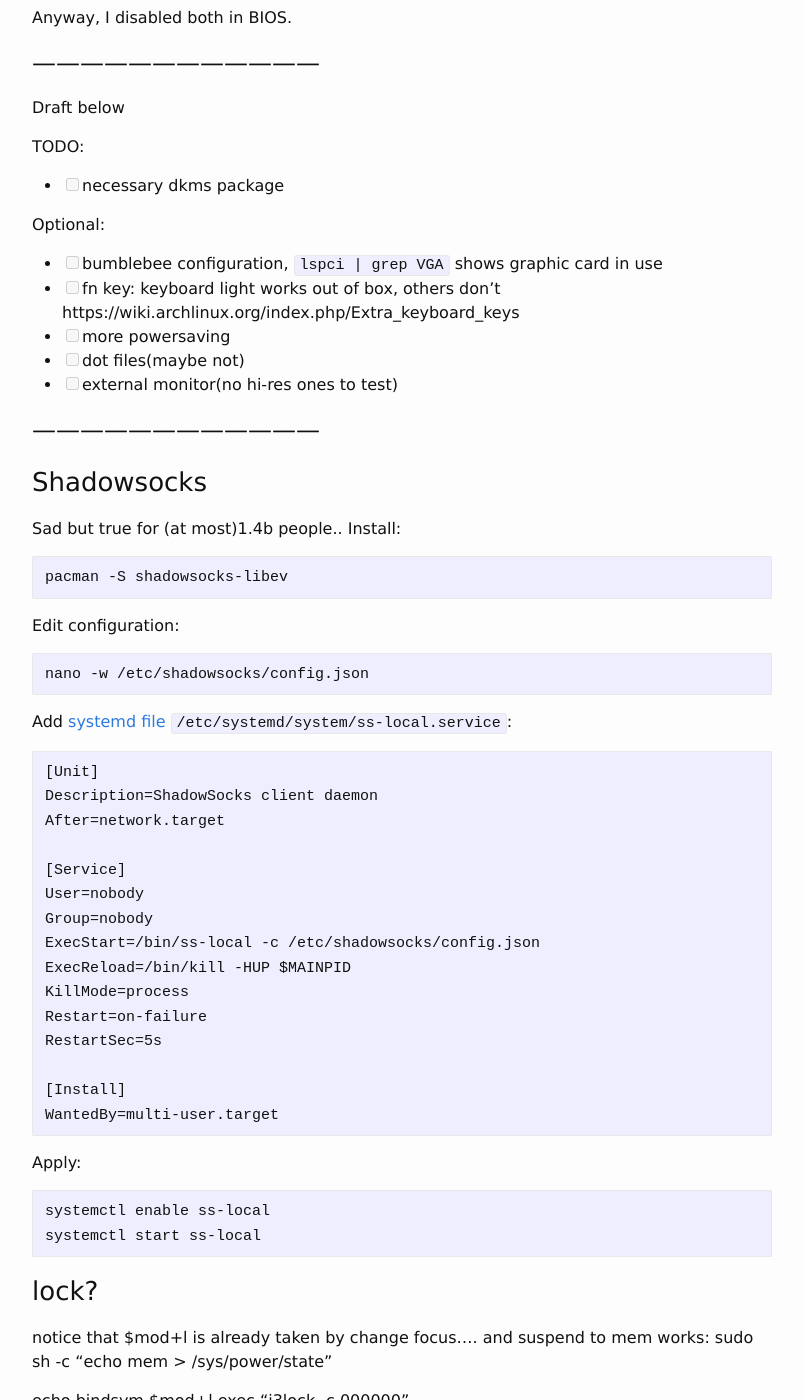
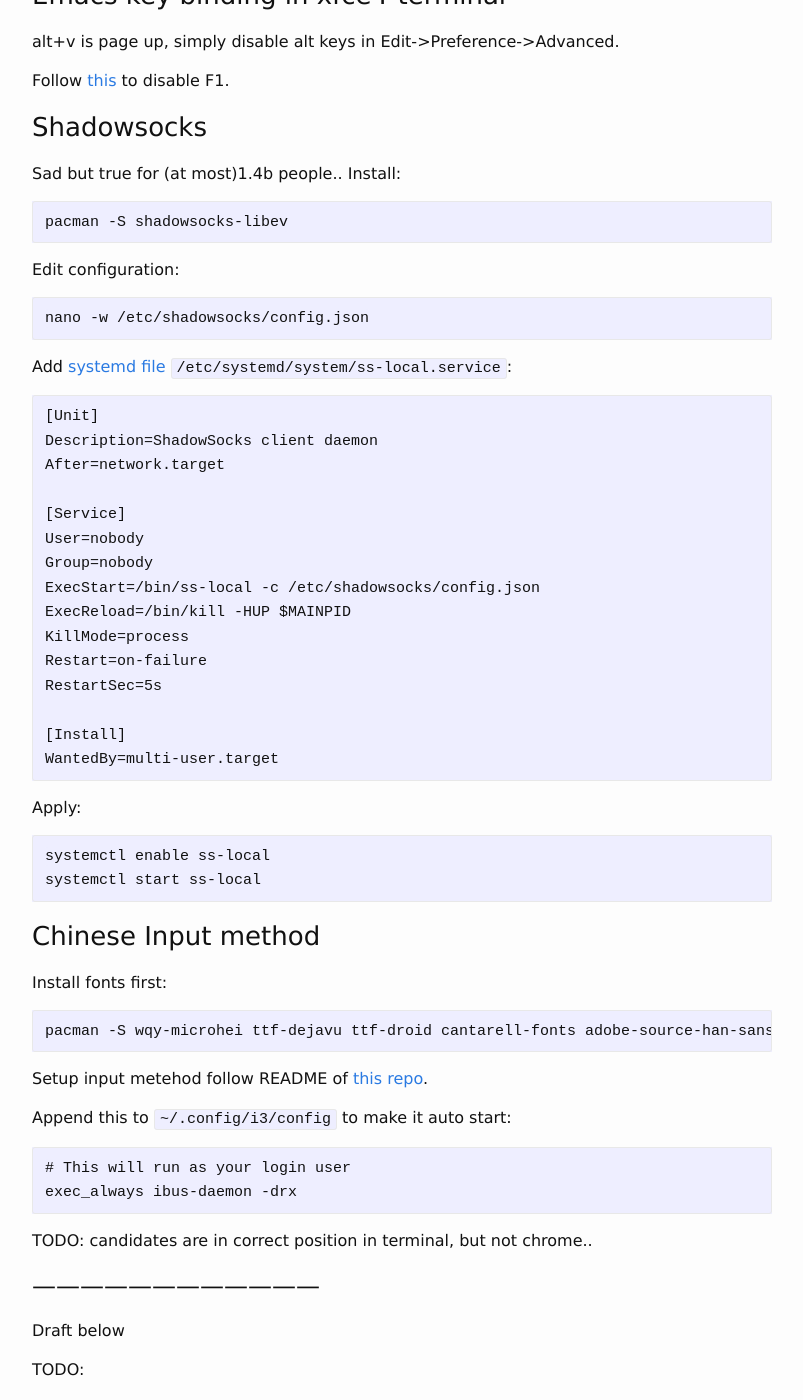
Before and after one commit to ahxxm/ahxxm.github.io, a Jekyll site: the page built from _posts/2016-04-19-arch-xps-9550.md, in a window 1280 px wide and 1400 px high, scrolled down 8653 px. Shown: the whole window, without its empty margins (238-1041 px from the left). Built offline with Jekyll 4.4.1, drawn with Linux system fonts in a browser that asks for light colours; some of the changed text lies outside the part shown.

Commit message:
optional configuration section

```diff
--- a/_posts/2016-04-19-arch-xps-9550.md
+++ b/_posts/2016-04-19-arch-xps-9550.md
@@ -357,31 +351,20 @@ Then append following to `~/.config/i3/config`:
 
 Press `PrtScr` will prompt a selection cursor.
 
-
 ### Touchscreen && Bluetooth
 
 Touchscreen do works out of box, I didn't test Bluetooth, but according to [Wiki](https://wiki.archlinux.org/index.php/Dell_XPS_15#Bluetooth) it works too.
 
 Anyway, I disabled both in BIOS.
 
-# ------------------------------------
 
-Draft below
+## Optional Configuration
 
-TODO:
+### Emacs key binding in xfce4-terminal
 
-- [ ] necessary dkms package
+alt+v is page up, simply disable alt keys in Edit->Preference->Advanced.
 
-Optional:
-
-- [ ] bumblebee configuration, `lspci | grep VGA` shows graphic card in use
-- [ ] fn key: keyboard light works out of box, others don't https://wiki.archlinux.org/index.php/Extra_keyboard_keys
-- [ ] more powersaving
-- [ ] dot files(maybe not)
-- [ ] external monitor(no hi-res ones to test)
-
-
-# ------------------------------------
+Follow [this](https://blechtog.wordpress.com/2014/10/25/xfce4-terminal-how-to-disable-f1-as-shortcut-for-the-terminals-help/) to disable F1.
 
 ### Shadowsocks
 
@@ -418,6 +401,43 @@ Apply:
     systemctl enable ss-local
     systemctl start ss-local
 
+
+### Chinese Input method
+
+Install fonts first:
+
+    pacman -S wqy-microhei ttf-dejavu ttf-droid cantarell-fonts adobe-source-han-sans-cn-fonts noto-sans ttf-arphic-ukai ttf-arphic-uming wqy-bitmapfont ttf-freefont ttf-monaco
+
+Setup input metehod follow README of [this repo](https://github.com/ahxxm/rime_config).
+
+Append this to `~/.config/i3/config` to make it auto start:
+
+    # This will run as your login user
+    exec_always ibus-daemon -drx
+
+TODO: candidates are in correct position in terminal, but not chrome..
+
+
+# ------------------------------------
+
+Draft below
+
+TODO:
+
+- [ ] necessary dkms package
+
+Optional:
+
+- [ ] bumblebee configuration, `lspci | grep VGA` shows graphic card in use
+- [ ] fn key: keyboard light works out of box, others don't https://wiki.archlinux.org/index.php/Extra_keyboard_keys
+- [ ] more powersaving
+- [ ] dot files(maybe not)
+- [ ] external monitor(no hi-res ones to test)
+
+
+# ------------------------------------
+
+
 ### lock?
 
 notice that $mod+l is already taken by change focus....
@@ -426,18 +446,6 @@ sudo sh -c "echo mem > /sys/power/state"
 
 echo bindsym $mod+l exec "i3lock -c 000000"
 
-
-# 中文
-# https://www.archlinuxcn.org/archlinux-cn-repo-and-mirror/
-pacman -S wqy-microhei ttf-dejavu ttf-droid cantarell-fonts adobe-source-han-sans-cn-fonts noto-sans ttf-arphic-ukai ttf-arphic-uming wqy-bitmapfont ttf-freefont ttf-monaco
-
-candidates are in correct position in terminal, but not chrome..
-https://github.com/ahxxm/rime_config
-
-Append this to `~/.config/i3/config` to make it auto load:
-
-    # This will run as your login user
-    exec_always ibus-daemon -drx
 
 
 # Bumblebee(optional), TODO: dkms-bbswitch?
```
Also changed, not shown: other parts of _posts/2016-04-19-arch-xps-9550.md (+0 -6 lines).
